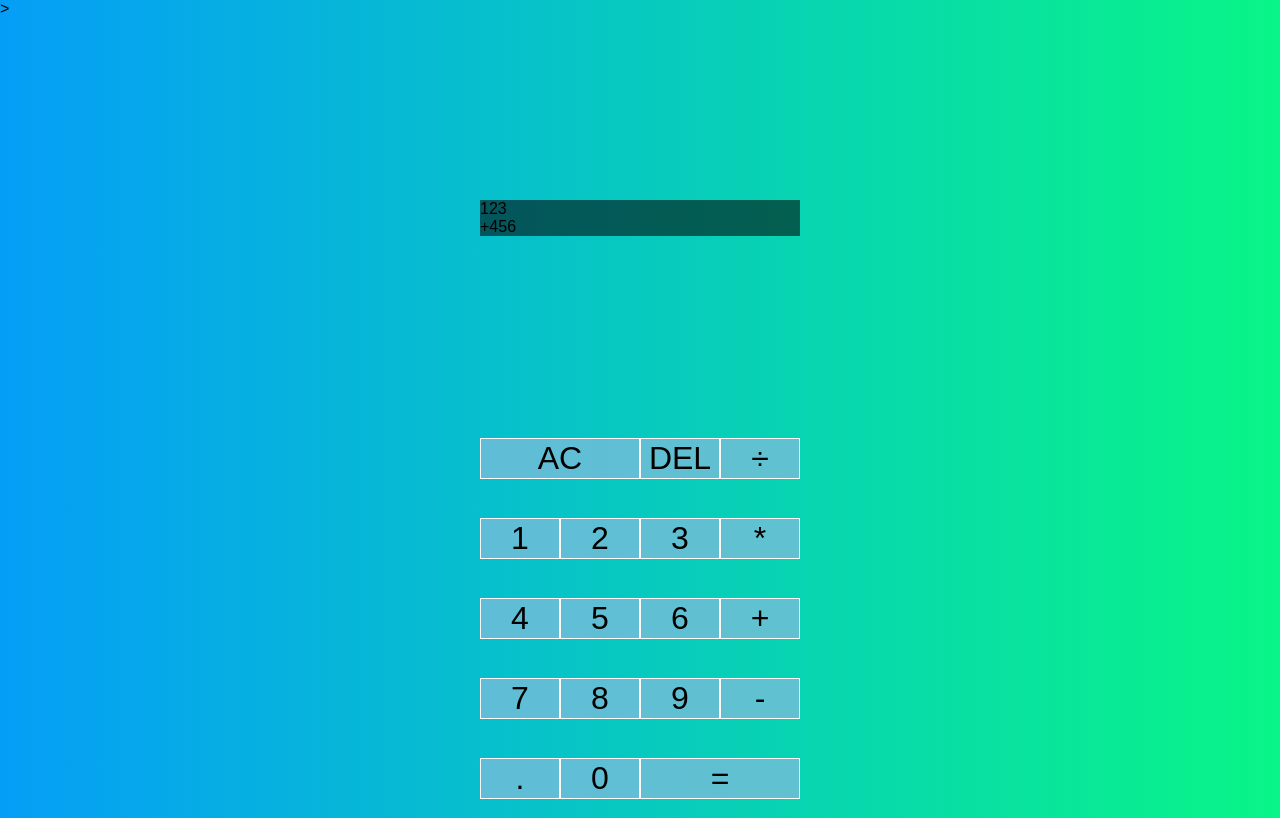
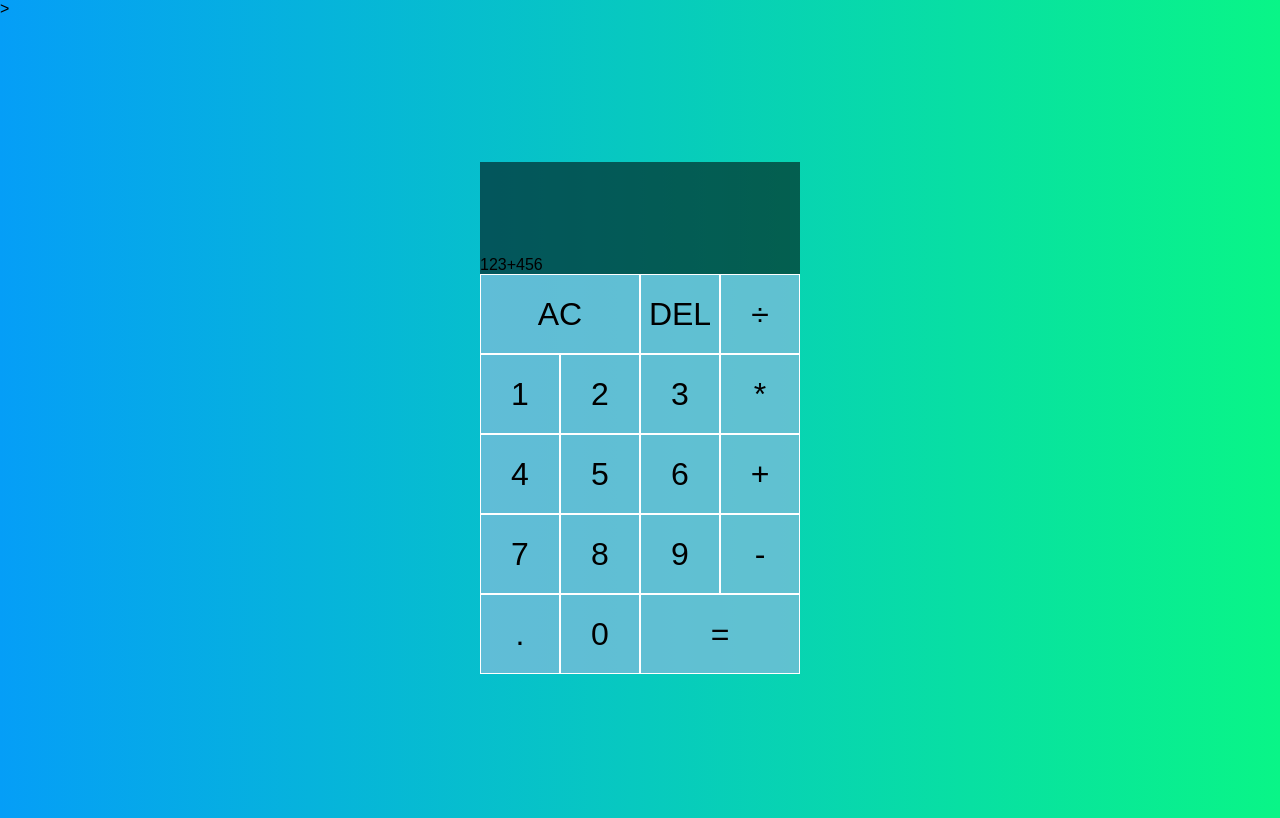
Before and after one commit to HannaNguyen-new/Calculator, a plain HTML site: page index.html in a window 1280 px wide. Drawn offline with Linux system fonts and the light colour scheme.

Commit message:
add flexbox to output

```diff
--- a/style.css
+++ b/style.css
@@ -13,10 +13,10 @@ body{
 .calculator-grid{
     display: grid;
     justify-content: center;
-    align-items: center;
+    align-content: center;
     min-height: 100vh;
     grid-template-columns: repeat(4, 5em);
-    grid-template-rows: minmax(10em, auto) repeat(5, 5em);
+    grid-template-rows: minmax(7em, auto) repeat(5, 5em);
 }
 
 .calculator-grid > button{
@@ -38,6 +38,6 @@ body{
 .output{
     grid-column: 1 / -1;
     background-color: rgba(0, 0, 0, 0.548);
-
-
+    display: flex;
+    align-items: flex-end;
 }
```
